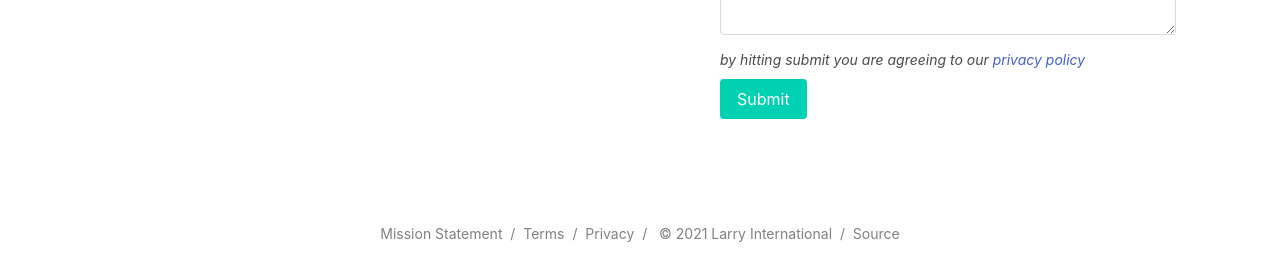
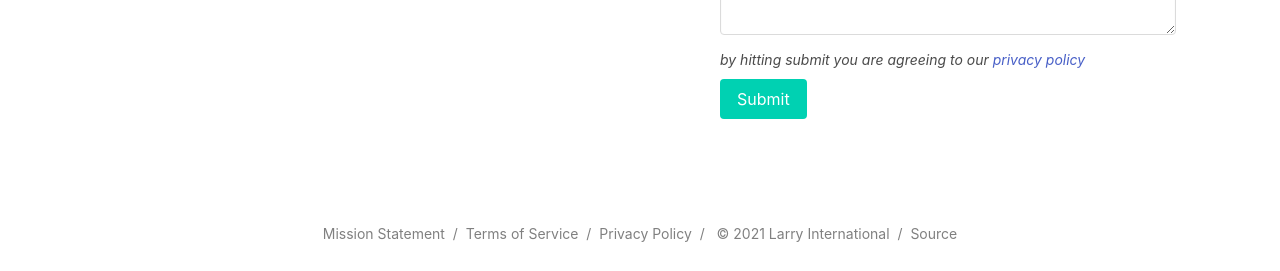
Before and after one commit to larry-international/larryhost-web, a plain HTML site: page public/index.html in a window 1280 px wide. Shown: the part 529-800 px from the top of the page. Drawn offline with nearby package versions, Linux system fonts and the light colour scheme.

Commit message:
fix typo / update footlinks

```diff
--- a/public/index.html
+++ b/public/index.html
@@ -99,7 +99,7 @@
                                 </div>
                             </div>
 
-                            <span style="font-size: 14px; font-style: italic;">by hitting submit you are agreeing to our <a href="terms.html">privacy policy</a></span>
+                            <span style="font-size: 14px; font-style: italic;">by hitting submit you are agreeing to our <a href="privacy.html">privacy policy</a></span>
 
                             <!-- Button -->
                             <div class="field">
@@ -123,8 +123,8 @@
         <div class="column is-8">
             <div class="level-item" style="color: grey; font-size: 14px;">
                 <a href="mission-statement.html" style="text-decoration: none; color: grey;">Mission Statement</a>&nbsp;&nbsp;/&nbsp;&nbsp;
-                <a href="terms.html" style="text-decoration: none; color: grey;">Terms</a> &nbsp;&nbsp;/&nbsp;&nbsp;
-                <a href="privacy.html" style="text-decoration: none; color: grey;">Privacy</a>&nbsp;&nbsp;/&nbsp;&nbsp;
+                <a href="terms.html" style="text-decoration: none; color: grey;">Terms of Service</a> &nbsp;&nbsp;/&nbsp;&nbsp;
+                <a href="privacy.html" style="text-decoration: none; color: grey;">Privacy Policy</a>&nbsp;&nbsp;/&nbsp;&nbsp;
                 &copy; 2021 Larry International&nbsp;&nbsp;/&nbsp;&nbsp;
                 <a href="https://github.com/larry-international/larryhost-web" style="text-decoration: none; color: grey;">Source</a>
             </div>
```
